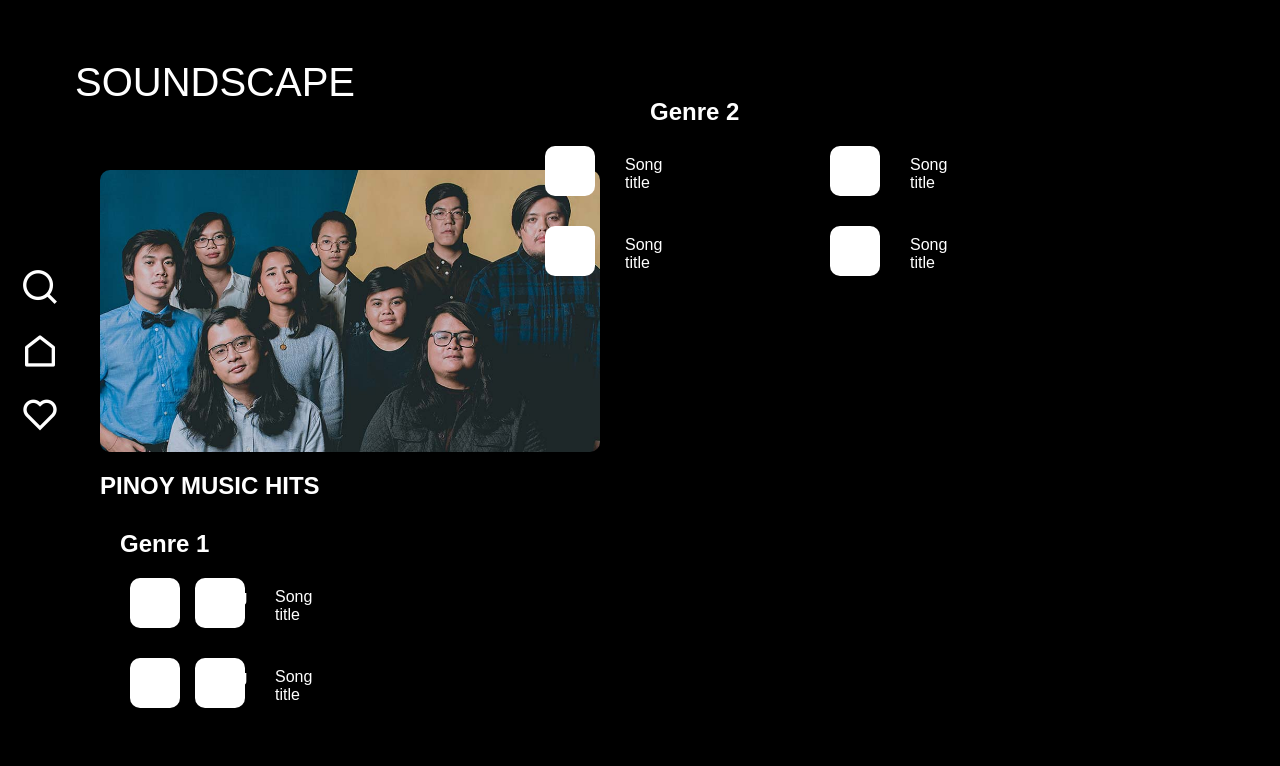
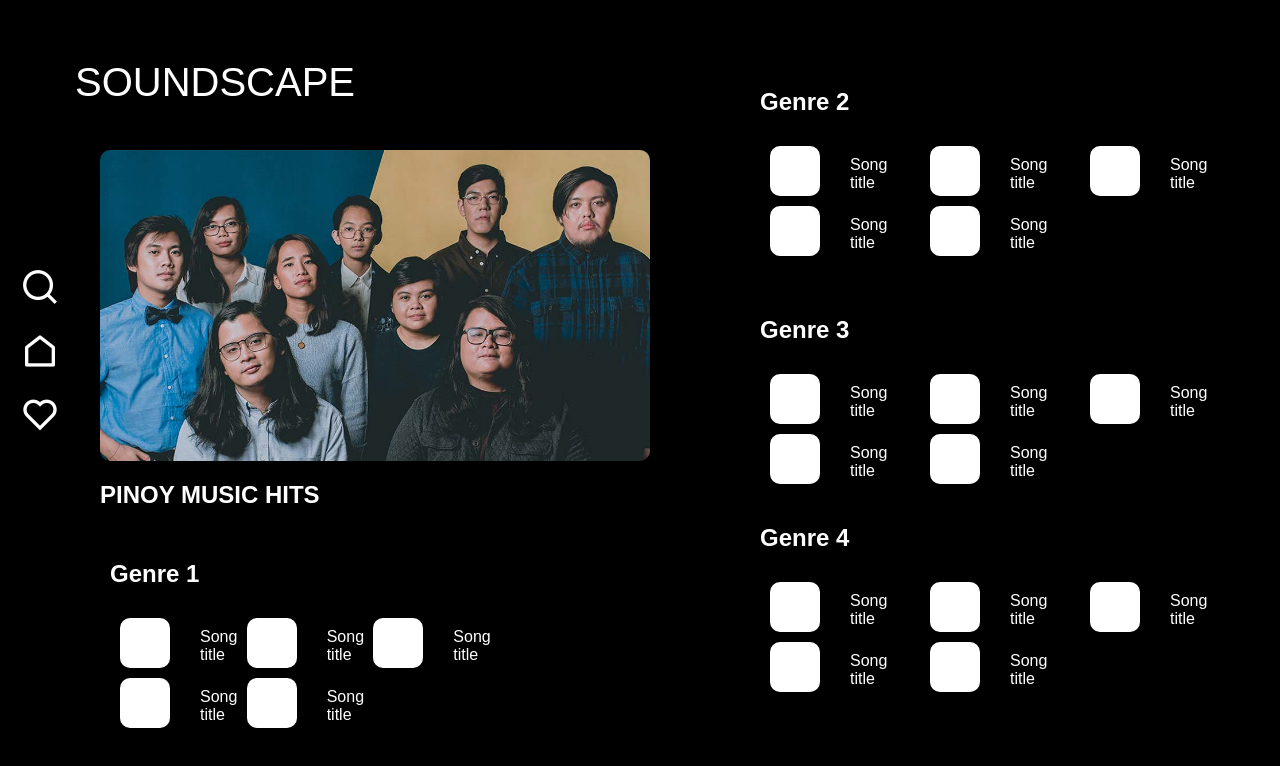
Before and after one commit to AJShin09/Soundscape, a plain HTML site: page View More Genres/Pinoy Hits Genres.html in a window 1280 px wide. Drawn offline with nearby package versions, Linux system fonts and the light colour scheme.

Commit message:
3rd Pinoy hits genres Change

```diff
--- a/View More Genres/Pinoy Hits Genres.html
+++ b/View More Genres/Pinoy Hits Genres.html
@@ -41,10 +41,17 @@
                             <div class="box"></div>
                             <div class="text">Song title</div>
                          </div>
+                         <div class="grid-item">
+                            <div class="box"></div>
+                            <div class="text">Song title</div>
+                         </div>
+
+
                     </div>
                 </div>
 
             </section>
+
             <section class="new-grid">
                  <div class="genre2">
                     <h2>Genre 2</h2>
@@ -65,9 +72,65 @@
                             <div class="box2"></div>
                             <div class="text2">Song title</div>
                          </div>
-                    </div>
-                </div>
+                         <div class="grid-item2">
+                            <div class="box2"></div>
+                            <div class="text2">Song title</div>
+                        </div>
             </section>
+
+            <section class="new-grid3">
+                 <div class="genre3">
+                    <h2>Genre 3</h2>
+                     <div class="grid3">
+                         <div class="grid-item3">
+                             <div class="box3"></div>
+                             <div class="text3">Song title</div>
+                        </div>
+                        <div class="grid-item3">
+                             <div class="box3"></div>
+                            <div class="text3">Song title</div>
+                         </div>
+                         <div class="grid-item3">
+                             <div class="box3"></div>
+                             <div class="text3">Song title</div>
+                        </div>
+                        <div class="grid-item3">
+                            <div class="box3"></div>
+                            <div class="text3">Song title</div>
+                         </div>
+                         <div class="grid-item3">
+                            <div class="box3"></div>
+                            <div class="text3">Song title</div>
+                        </div>
+            </section>
+
+
+             <section class="new-grid4">
+                 <div class="genre4">
+                    <h2>Genre 4</h2>
+                     <div class="grid4">
+                         <div class="grid-item4">
+                             <div class="box4"></div>
+                             <div class="text4">Song title</div>
+                        </div>
+                        <div class="grid-item4">
+                             <div class="box4"></div>
+                            <div class="text4">Song title</div>
+                         </div>
+                         <div class="grid-item4">
+                             <div class="box4"></div>
+                             <div class="text4">Song title</div>
+                        </div>
+                        <div class="grid-item4">
+                            <div class="box4"></div>
+                            <div class="text4">Song title</div>
+                         </div>
+                         <div class="grid-item4">
+                            <div class="box4"></div>
+                            <div class="text4">Song title</div>
+                        </div>
+            </section>
+
         </main>
     </div>
 </body>
--- a/View More Genres/stylePinoyGenres.css
+++ b/View More Genres/stylePinoyGenres.css
@@ -60,9 +60,9 @@ body {
 }
 
 .cover-image {
-
-    width: 100%;
-    max-width: 600px;
+    margin-top: -20px;
+    width: 150%;
+    max-width: 550px;
     border-radius: 10px;
 }
 
@@ -71,8 +71,12 @@ h1 {
     font-size: 24px;
 }
 
+
+
+
+
 .genres {
-    margin-top: -180px;
+    margin-top: -150px;
     display: flex;
     flex-wrap: wrap;
     justify-content: space-between;
@@ -85,25 +89,32 @@ h1 {
 }
 
 .genre h2 {
-    margin-bottom: 10px;
+    margin-left: -10px;
+    margin-bottom: 30px;
 
 }
 
 .grid {
     display: grid;
-    grid-template-columns: repeat(2, 1fr);
+    grid-template-columns: repeat(3, 1fr);
     gap: 10px;
 
 }
 
 .grid-item:nth-child(2),
-.grid-item:nth-child(4) {
+.grid-item:nth-child(5) {
+    margin-left: -250px;
+    grid-column: span 1; /* Span only one column */
+}
+
+.grid-item:nth-child(3),
+.grid-item:nth-child(6) {
     margin-left: -500px;
     grid-column: span 1; /* Span only one column */
 }
 
 .grid-item {
-    padding: 10px;
+
     border-radius: 10px;
 
     width: 50px;
@@ -138,8 +149,8 @@ h1 {
 
 
 .new-grid {
-    margin-top: -680px;
-    margin-left: 700px;
+    margin-top: -700px;
+    margin-left: 650px;
     display: flex;
     flex-wrap: wrap;
     justify-content: space-between;
@@ -153,33 +164,27 @@ h1 {
 }
 
 .genre2 h2 {
-    margin-left: -170px;
-    margin-bottom: 10px;
+    margin-left: -10px;
+    margin-bottom: 30px;
 
 }
 
 .grid2 {
     display: grid;
-    grid-template-columns: repeat(2, 1fr);
+    grid-template-columns: repeat(3, 1fr);
     gap: 10px;
-    grid-auto-flow: row;
 
 }
 
-.grid-item2:nth-child(2),
-.grid-item2:nth-child(4) {
-    margin-left: -500px;
-    grid-column: span 1; /* Span only one column */
-}
 
 .grid-item2 {
-    padding: 10px;
     border-radius: 10px;
-
     width: 50px;
     height: 50px;
 
 }
+
+
 
 .box2 {
 
@@ -196,3 +201,119 @@ h1 {
     margin-top: -40px;
     margin-left: 80px;
 }
+
+
+
+
+
+
+
+.new-grid3 {
+    margin-left: 650px;
+    display: flex;
+    flex-wrap: wrap;
+    justify-content: space-between;
+}
+
+.genre3 {
+    flex: 1;
+    margin: 20px;
+    min-width: 200px;
+
+}
+
+.genre3 h2 {
+    margin-left: -10px;
+    margin-bottom: 30px;
+
+}
+
+.grid3 {
+    display: grid;
+    grid-template-columns: repeat(3, 1fr);
+    gap: 10px;
+
+
+}
+
+
+.grid-item3 {
+    border-radius: 10px;
+    width: 50px;
+    height: 50px;
+
+}
+
+.box3 {
+
+     width: 50px;
+     height: 50px;
+     background-color: #fff;
+     border-radius: 10px;
+}
+
+.text3 {
+
+    font-size: 1em;
+    color: #fff;
+    margin-top: -40px;
+    margin-left: 80px;
+}
+
+
+
+
+
+
+.new-grid4 {
+    margin-top: -20px;
+    margin-left: 650px;
+    display: flex;
+    flex-wrap: wrap;
+    justify-content: space-between;
+}
+
+.genre4 {
+    flex: 1;
+    margin: 20px;
+    min-width: 200px;
+
+}
+
+.genre4 h2 {
+    margin-left: -10px;
+    margin-bottom: 30px;
+
+}
+
+.grid4 {
+    display: grid;
+    grid-template-columns: repeat(3, 1fr);
+    gap: 10px;
+
+
+}
+
+
+.grid-item4 {
+    border-radius: 10px;
+    width: 50px;
+    height: 50px;
+
+}
+
+.box4 {
+
+     width: 50px;
+     height: 50px;
+     background-color: #fff;
+     border-radius: 10px;
+}
+
+.text4 {
+
+    font-size: 1em;
+    color: #fff;
+    margin-top: -40px;
+    margin-left: 80px;
+}
```
